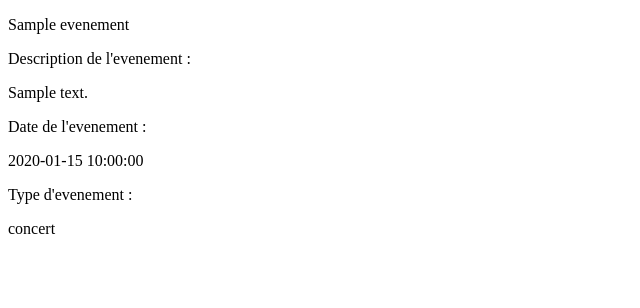
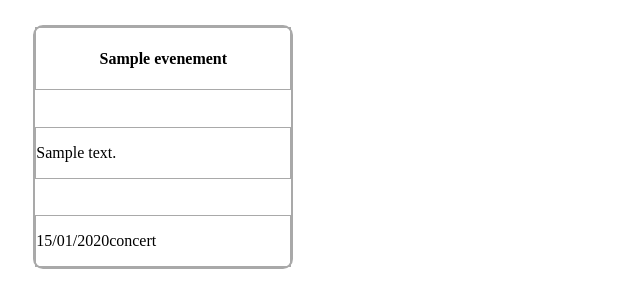
Before and after one commit to Talicke/tpsecu, a PHP site: page /Tpsecu/ in a window 1280 px wide. Shown: the top 308 px of the page, without its empty margins (0-640 px from the left). Run offline with PHP 8.4, Linux system fonts and the light colour scheme; data comes from the database, SQL or seed files in the repository; tables that the repository leaves empty hold one stand-in row (values such as "Sample post").

Commit message:
formatage date et css

```diff
--- /dev/null
+++ b/asset/style/style.css
@@ -0,0 +1,20 @@
+.card, .card-title, .card-body, .card-footer{
+    border: 1px solid darkgrey;
+
+}
+
+.card{
+    display:flex;
+    flex-direction: column;
+    justify-content: space-between;
+    border: 2px solid darkgrey;
+    width: 20vw;
+    height: 30vh;
+    margin: 2%;
+    border-radius: 10px;
+}
+
+.card-title{
+    display: flex;
+    justify-content: center;
+}
--- a/ctrl/ctrl_show_event.php
+++ b/ctrl/ctrl_show_event.php
@@ -8,15 +8,24 @@
     $events = $event->showAllEvent($bdd);
 
     foreach($events as $value){
-        echo '<div>
-            <p>'.$value->nom_event.'</p>
-            <p>Description de l\'evenement : </p>
-            <p>'.$value->desc_event.'</p>
-            <p>Date de l\'evenement :</p>
-            <p>'.$value->date_event.'</p>
-            <p>Type d\'evenement : </p>
-            <p>'.$value->name_type.'</p>
+        $date = date("d/m/Y", strtotime($value->date_event));
+        echo '
+            <div class="card">
+                <div class="card-title">
+                    <h4>'.$value->nom_event.'</h4>
+                </div>
+                <div class="card-body">
+                    <p>
+                        '.$value->desc_event.'
+                    </p>
+                </div>
+                <div class="card-footer">
+                    <p>
+                        <span>'.$date.'</span><span>'.$value->name_type.'
+                    </p>
+                </div>
             </div>';
+
     }
 
 
--- a/index.php
+++ b/index.php
@@ -1,6 +1,5 @@
 <?php
     include './utils/function.php';
-
 
     session_start();
 
@@ -21,4 +20,5 @@
             include "./ctrl/ctrl_show_event.php";
             break;
         }
+
 ?>
--- a/view/show_all_event.php
+++ b/view/show_all_event.php
@@ -4,6 +4,7 @@
     <meta charset="UTF-8">
     <meta http-equiv="X-UA-Compatible" content="IE=edge">
     <meta name="viewport" content="width=device-width, initial-scale=1.0">
+    <link rel="stylesheet" href="./asset/style/style.css">
     <title>Evenement</title>
 </head>
 <body>
--- a/view/view_create_event.php
+++ b/view/view_create_event.php
@@ -3,7 +3,7 @@
     <meta charset="UTF-8">
     <meta http-equiv="X-UA-Compatible" content="IE=edge">
     <meta name="viewport" content="width=device-width, initial-scale=1.0">
-    <link rel="stylesheet" href="./asset/css/style.css">
+    <link rel="stylesheet" href="./asset/style/style.css">
     <title>Create evenement</title>
 </head>
 <body>
```
